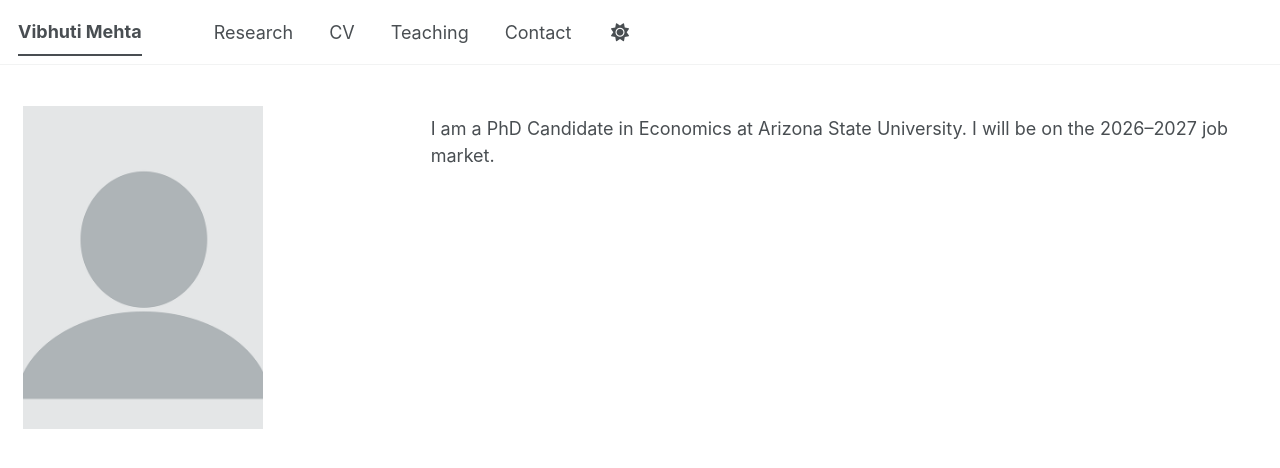
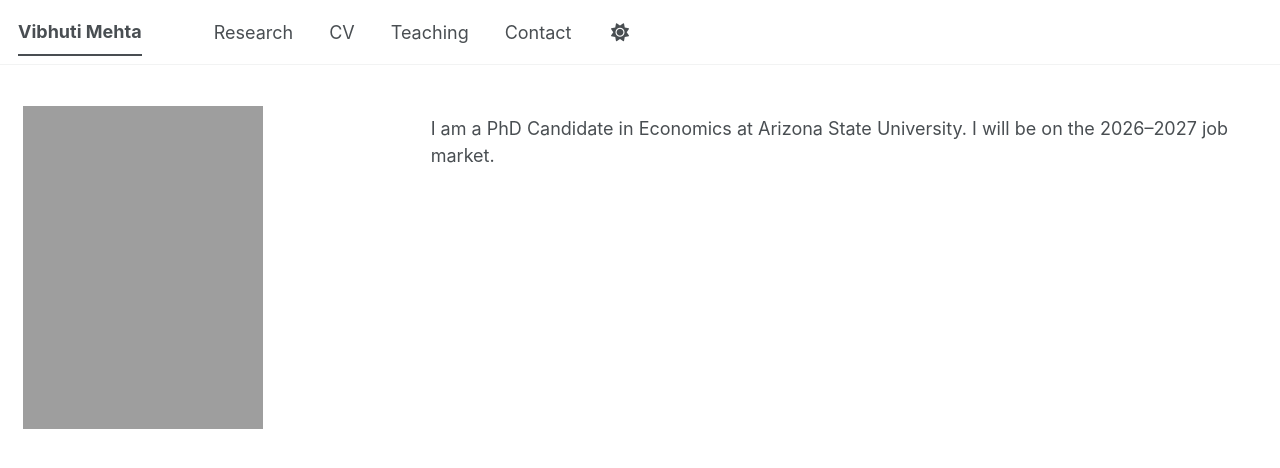
Before and after one commit to vibhuti-mehta/vibhuti-mehta.github.io, a Jekyll site: the page built from _pages/about.md, in a window 1280 px wide. Shown: the top 468 px of the page. Built offline with Jekyll 4.4.1, drawn with Linux system fonts in a browser that asks for light colours; a style sheet for code colours, icons or effects is not loaded.

Commit message:
Update _config.yml

```diff
--- a/_config.yml
+++ b/_config.yml
@@ -23,7 +23,7 @@ repository               : "vibhuti-mehta/vibhuti-mehta.github.io"
 #               Additional customization can be done by editing /_includes/author-profile.html
 author:
   # Biographic information
-  avatar           : "profile.png"
+  avatar           : "Mehta-Vibhuti_AUG2026.jpg"
   name             : # empty
   pronouns         : # example: "she/her"
   bio              : #
```
